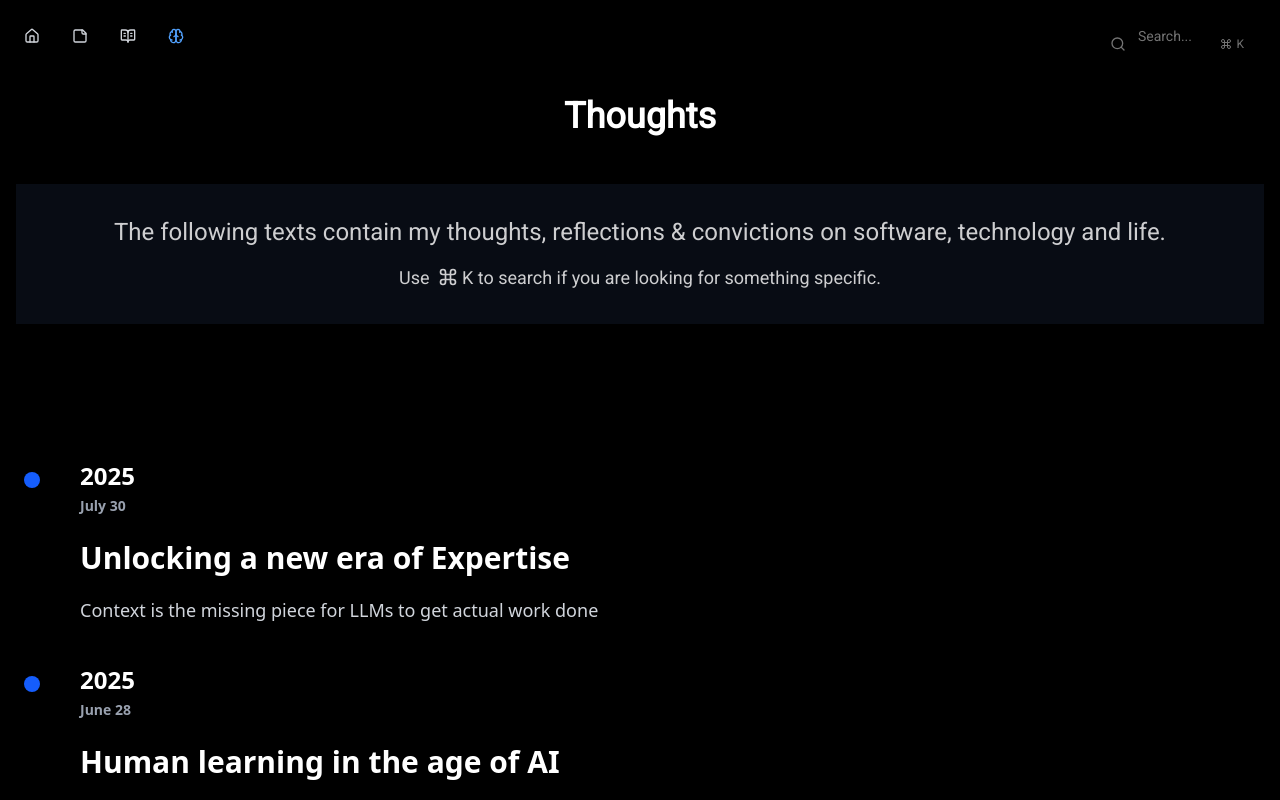
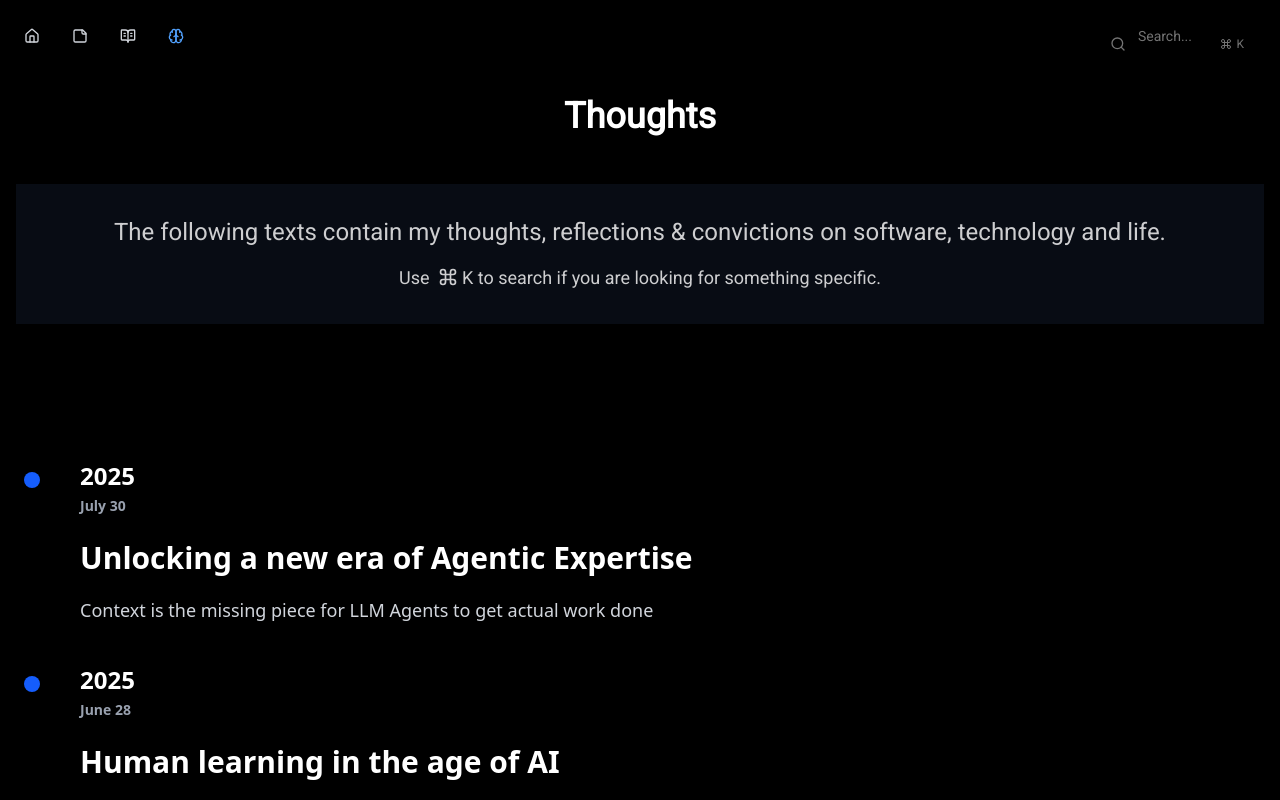
Before and after one commit to matsjfunke/personal-website, a Next.js app: page /thoughts in a window 1280 px wide. Shown: the top 800 px of the page. Built offline with nearby package versions, Linux system fonts and the light colour scheme.

Commit message:
feat: added context thought

```diff
--- /dev/null
+++ b/content/thoughts/context.mdx
@@ -0,0 +1,46 @@
+---
+title: "Unlocking a new era of Agentic Expertise"
+abstract: "Context is the missing piece for LLM Agents to get actual work done"
+author: "matsjfunke"
+date: "2025-07-30"
+---
+
+![Blacksmith Shop by Joseph Wright of Derby](/thoughts/joseph_wright_of_derby_blacksmiths_shop.png)
+
+Todays models are already remarkably "intelligent" meaning their training data contains most of the publicly
+available and some copyrighted knowledge. Making them capable of solving complex problems.
+
+But most day to day tasks require understanding domain specific knowledge such as company
+specific data structures, APIs, weird legacy workarounds or internal processes or sector specialities.
+
+> “Context is worth 80 IQ points.” ~ Alan Kay
+
+Knowing that we are working with an extremely capable apprentice we know that we just need to let them know
+where to find the necessary information. This already works well with `web_search` tools or `RAG` pipelines.
+**But only to a certain extent.** Plain information combined with an smart brain receives a reality check in
+the real world, where sadly things aren't always logical and make sense. So we need to aid plain information
+with context in which to place it.
+
+> But first we have to ask ourselves what is actually needed to complete tasks?
+
+1. General knowledge / intelligence
+2. Domain specific knowledge
+3. Knowledge of when and which references to use to retrieve missing information / context
+4. Equipment to carry out the task
+
+Since we have already established that LLMs tick the first box, we can focus on handing out equipment for
+retrieving unfamiliar information and executing tasks. This is where the **Model Context Protocol (MCP)**
+comes in. `MCP is like a USB-C port for AI applications`. Just as USB-C provides a standardized way to
+connect your devices to various peripherals and accessories, MCP provides a standardized way to connect
+AI models to different data sources and tools.
+
+> Enabling the future master of a craft by providing access to the tools of the trade.
+
+With MCP we have a standardized way of supplying the tools to LLMs, meaning we can `give them access to
+softwares to interact with real world data` in documents, spreadsheets, databases, etc. they can retrieve,
+update, create and delete information. This marks a change from text in text out chat bots to actual agents
+capable of carrying out tasks. And a step from AI into the "real world".
+
+> The meaning of any event is not determined by the event itself, but by the context in which it is placed.
+
+If you want to go deeper on the MCP protocol, I have written a [compendium](https://matsjfunke.com/compendiums/mcp) about it.
--- a/src/data/thoughts.ts
+++ b/src/data/thoughts.ts
@@ -2,31 +2,31 @@ import { ThoughtMeta } from "@/types/thought";
 
 export const thoughts: ThoughtMeta[] = [
   {
-    title: "Unlocking a new era of Expertise",
-    abstract: "Context is the missing piece for LLMs to get actual work done",
-    date: "2025-07-30",
-    author: "matsjfunke",
-    slug: "context",
+    "title": "Unlocking a new era of Agentic Expertise",
+    "abstract": "Context is the missing piece for LLM Agents to get actual work done",
+    "date": "2025-07-30",
+    "author": "matsjfunke",
+    "slug": "context"
   },
   {
-    title: "Human learning in the age of AI",
-    abstract: "Is knowledge still relevant if AI knows everything?",
-    date: "2025-06-28",
-    author: "matsjfunke",
-    slug: "knowledge-and-ai",
+    "title": "Human learning in the age of AI",
+    "abstract": "Is knowledge still relevant if AI knows everything?",
+    "date": "2025-06-28",
+    "author": "matsjfunke",
+    "slug": "knowledge-and-ai"
   },
   {
-    title: "Discovery over Invention",
-    abstract: "Are solutions invented or discovered?",
-    date: "2025-06-01",
-    author: "matsjfunke",
-    slug: "discovery",
+    "title": "Discovery over Invention",
+    "abstract": "Are solutions invented or discovered?",
+    "date": "2025-06-01",
+    "author": "matsjfunke",
+    "slug": "discovery"
   },
   {
-    title: "Falling in love with the CLI",
-    abstract: "From tedious GUI life to Terminal enjoyment",
-    date: "2025-01-19",
-    author: "matsjfunke",
-    slug: "cli-love",
-  },
+    "title": "Falling in love with the CLI",
+    "abstract": "From tedious GUI life to Terminal enjoyment",
+    "date": "2025-01-19",
+    "author": "matsjfunke",
+    "slug": "cli-love"
+  }
 ];
```
Also changed, not shown: public/thoughts/joseph_wright_of_derby_blacksmiths_shop.png (added).
